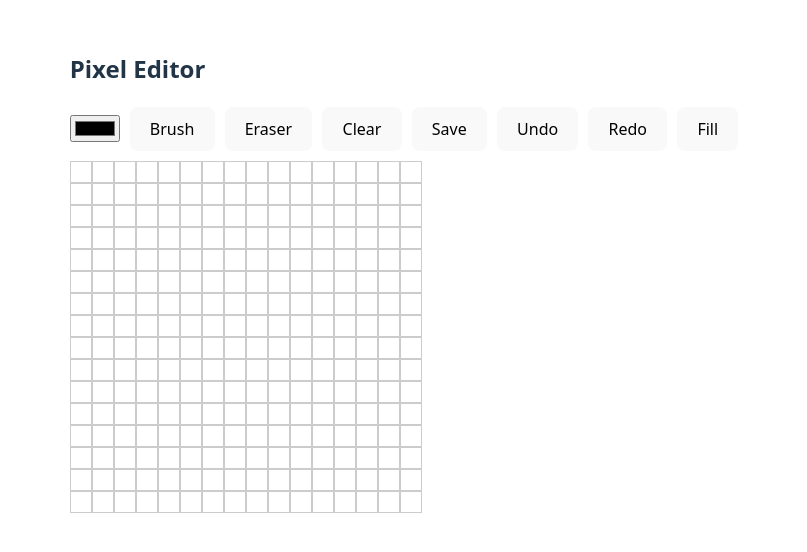
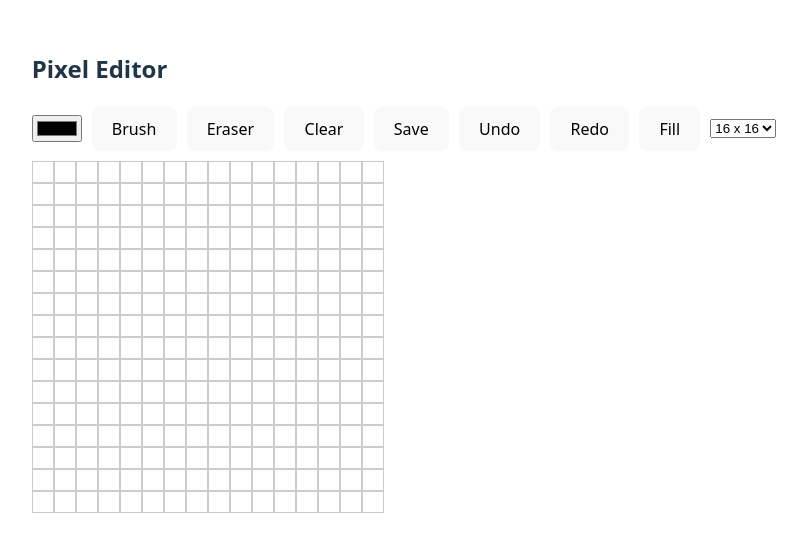
Before and after one commit to deyn4420-boop/pixel-editor-, a React (Vite) app: page / in a window 1280 px wide. Shown: the part 128-680 px from the top of the page, without its empty margins (236-1043 px from the left). Built offline with nearby package versions, Linux system fonts and the light colour scheme.

Commit message:
Add dynamic grid size support

```diff
--- a/src/App.jsx
+++ b/src/App.jsx
@@ -10,6 +10,7 @@ const App = () => {
   const gridRef = useRef();
   const [undoFn, setUndoFn] = useState(null);
   const [redoFn, setRedoFn] = useState(null);
+  const [gridSize, setGridSize] = useState(16);
   const clearGrid = () => {
     setClearFlag(prev => !prev);
 
@@ -37,6 +38,8 @@ const App = () => {
         handleSave={handleSave}
          handleUndo={undoFn}
          handleRedo={redoFn}
+         gridSize={gridSize}
+         setGridSize={setGridSize}
       />
 
       <Grid
@@ -46,7 +49,7 @@ const App = () => {
   gridRef={gridRef}
   setUndoFn={setUndoFn}
   setRedoFn={setRedoFn}
-
+  gridSize={gridSize}
 />
     </div>
   );
--- a/src/components/Grid.jsx
+++ b/src/components/Grid.jsx
@@ -3,13 +3,13 @@ import Pixel from "./Pixel";
 
 const GRID_SIZE = 16;
 
-export default function Grid({ selectedColor, tool, clearFlag, gridRef, setUndoFn, setRedoFn}){
+export default function Grid({ selectedColor, tool, clearFlag, gridRef, setUndoFn, setRedoFn, gridSize}){
 
   const createGrid = () => {
-    return Array.from({ length: GRID_SIZE }, () =>
-      Array.from({ length: GRID_SIZE }, () => "white")
-    );
-  };
+  return Array.from({ length: gridSize }, () =>
+    Array.from({ length: gridSize }, () => "white")
+  );
+};
 
   const [history, setHistory] = useState([createGrid()]);
   const [currentStep, setCurrentStep] = useState(0);
@@ -53,7 +53,7 @@ const floodFill = (row, col) => {
     const fill = (r, c) => {
       if (
         r < 0 || c < 0 ||
-        r >= GRID_SIZE || c >= GRID_SIZE
+        r >= gridSize || c >= gridSize
       ) return;
 
       if (gridCopy[r][c] !== targetColor) return;
@@ -98,7 +98,7 @@ useEffect(() => {
   const empty = createGrid();
   setHistory([empty]);
   setCurrentStep(0);
-}, [clearFlag]);
+}, [gridSize]);
 
   useEffect(() => {
   const stopDrawing = () => setIsDrawing(false);
--- a/src/components/Toolbar.jsx
+++ b/src/components/Toolbar.jsx
@@ -1,5 +1,5 @@
 export default function Toolbar({ color, setColor, tool, setTool, clearGrid, handleSave,  handleUndo,
-  handleRedo}) {
+  handleRedo, gridSize,setGridSize}) {
   return (
     <div style={{
       display: "flex",
@@ -40,6 +40,13 @@ export default function Toolbar({ color, setColor, tool, setTool, clearGrid, han
      Fill
     </button>
 
+
+    <select value={gridSize} onChange={(e) => setGridSize(Number(e.target.value))}>
+  <option value={16}>16 x 16</option>
+  <option value={32}>32 x 32</option>
+  <option value={64}>64 x 64</option>
+</select>
+
     </div>
   );
 }
```
Lines whose indentation alone changed are shown as unchanged.
